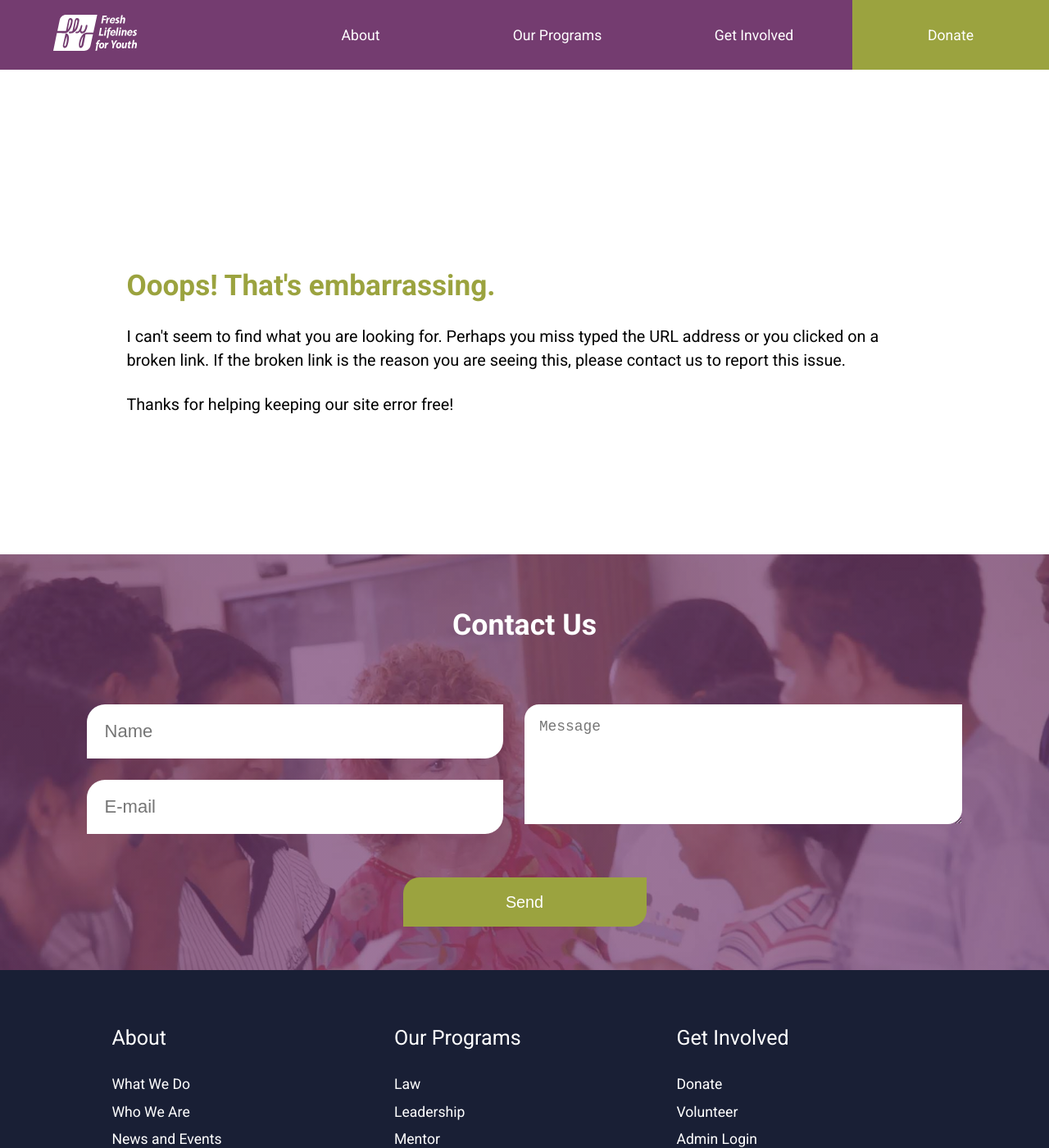
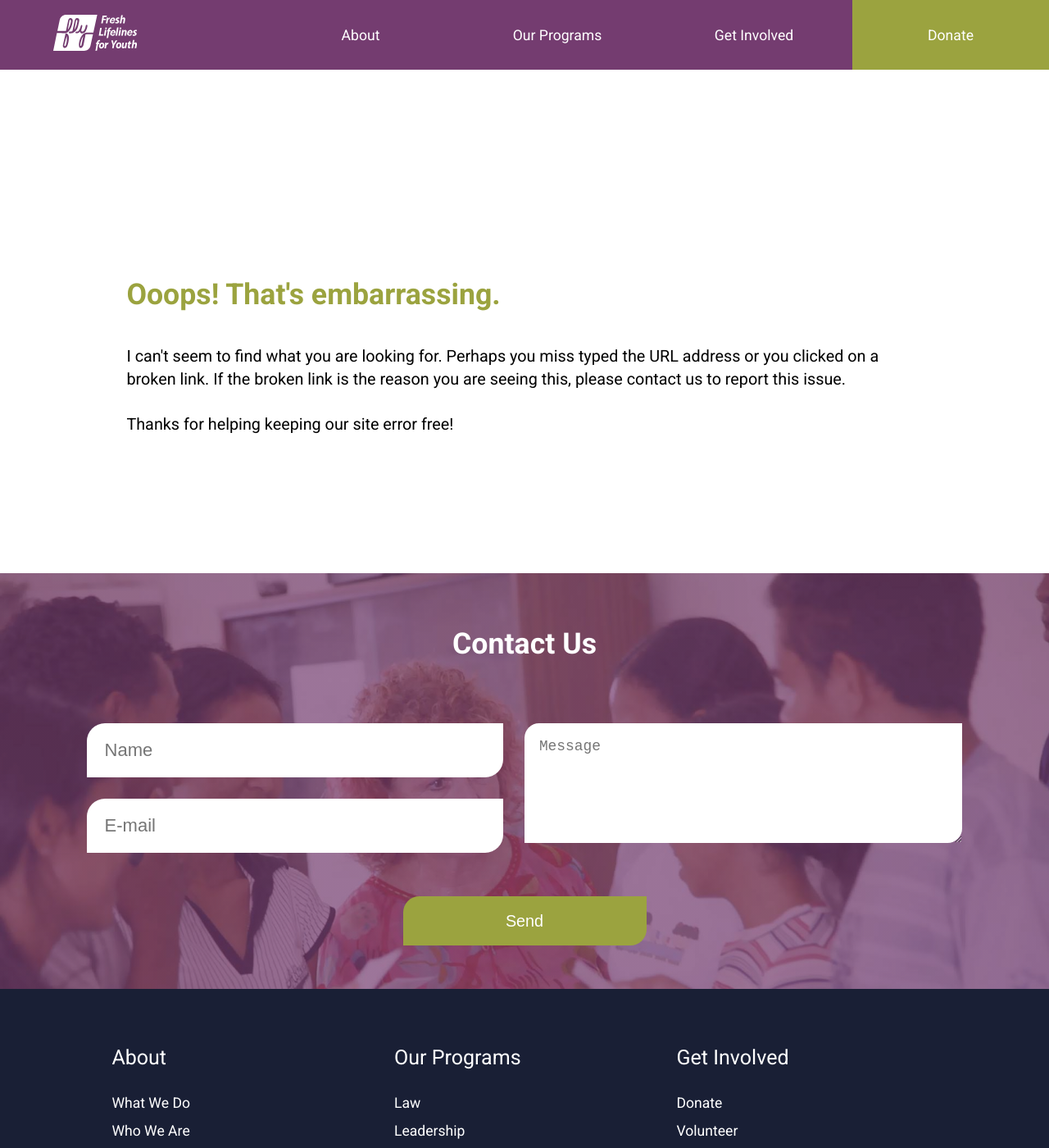
Before and after one commit to rajaaalsubairi/fly-program, a Jekyll site: the page built from 404.html, in a window 1280 px wide and 1400 px high. Shown: the whole window at 82% size. Built offline with Jekyll 4.4.1, drawn with Linux system fonts in a browser that asks for light colours; some web fonts are replaced; a style sheet for code colours, icons or effects is not loaded.

Commit message:
fix(html+scss): fix validation errors

```diff
--- a/404.html
+++ b/404.html
@@ -6,7 +6,7 @@
 
 <main id="main" role="main" class="main-forms">
   <div class="island pad-t-3 pad-bottom-2 div-wrap-m error-404">
-        <h1 clas="zetta">Ooops! That's embarrassing.</h2>
+        <h1 class="zetta">Ooops! That's embarrassing.</h2>
         <p class="mega">I can't seem to find what you are looking for. Perhaps you miss typed the URL address or you clicked on a broken link. If the broken link is the reason you are seeing this, please contact us to report this issue.</p>
         <p class="mega">Thanks for helping keeping our site error free!</p>
   </div>
--- a/_layouts/default.html
+++ b/_layouts/default.html
@@ -23,8 +23,8 @@
     <!-- skip links-->
     <div class="site-wrapper" data-state="slide-closed">
       <div class="sliding-canvas">
-        <header class="header" id="navigation" role="navigation">
-          <div class="grid logo-bg">
+        <header class="header">
+          <div class="grid logo-bg" id="navigation" role="navigation">
             <div class="unit xs-1 s-1 m-1 l-1-4">
               <a href="{{site.baseurl}}/">
               <img class="logo" src="{{site.baseurl}}/img/fly-logo.svg" alt="Return to main page">
--- a/css/style.css
+++ b/css/style.css
@@ -629,11 +629,14 @@
   display: none;
 }
 
-a,
-a:link,
-a:visited {
-  text-decoration: none;
-  outline: none;
+a.skip-links:active,
+a.skip-links:focus,
+a.skip-links:hover {
+  left: 0;
+  top: 0;
+  width: auto;
+  height: auto;
+  overflow: visible;
 }
 
 .skip-links {
@@ -651,6 +654,8 @@
   color: #fff;
   font-weight: bold;
   text-decoration: none;
+  text-align: left;
+  z-index: 500;
 }
 
 .skip-links a:focus {
@@ -659,7 +664,6 @@
 
 a:focus {
   outline: 2px solid rgba(25, 31, 53, 0.9);
-  margin: 0;
 }
 
 img {
@@ -786,7 +790,7 @@
 
 header {
   padding: 0;
-  position: absolute;
+  position: fixed;
   z-index: 100;
   top: 0;
   left: 0;
--- a/pages/thank-you.html
+++ b/pages/thank-you.html
@@ -6,7 +6,7 @@
 
 <main id="main" role="main" class="main-forms">
   <div class="island pad-t-3 pad-bottom-2 div-wrap-m error-404">
-        <h1 clas="zetta">Thank you for getting in touch!</h1>
+        <h1 class="zetta">Thank you for getting in touch!</h1>
         <p class="mega">We appreciate you contacting us about FLY. Every e-mail is important to us and we try to respond as soon as possible. Please allow us 24 hours to respond to your inquiry.</p>
         <p class="mega">Have a great day ahead!</p>
   </div>
--- a/scss/components/_header.scss
+++ b/scss/components/_header.scss
@@ -2,7 +2,7 @@
 
 header {
   padding: 0;
-  position: absolute;
+  position: fixed;
   z-index: 100;
   top: 0;
   left: 0;
```
Also changed, not shown: scss/components/_main.scss (+11 -7 lines), _layouts/contact.html (deleted).
